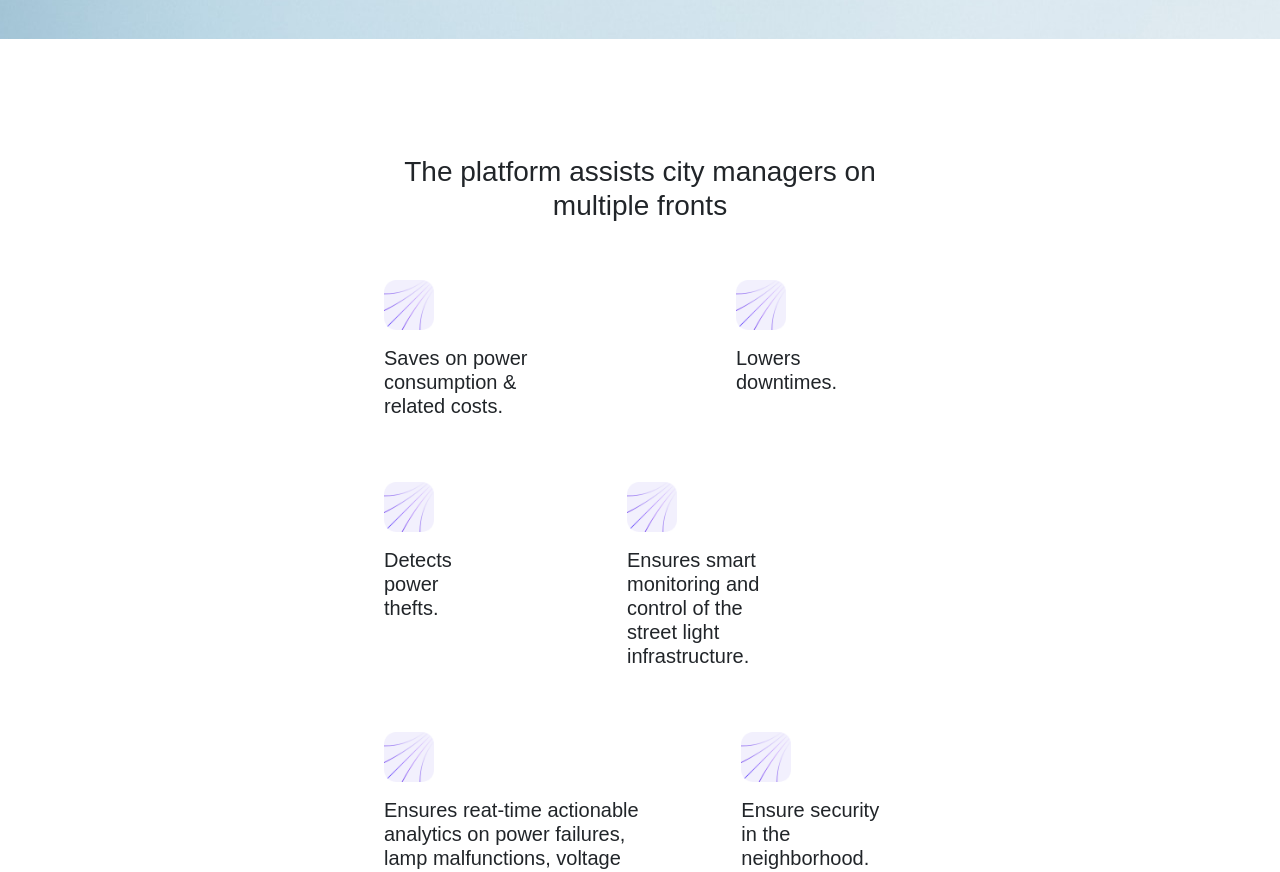
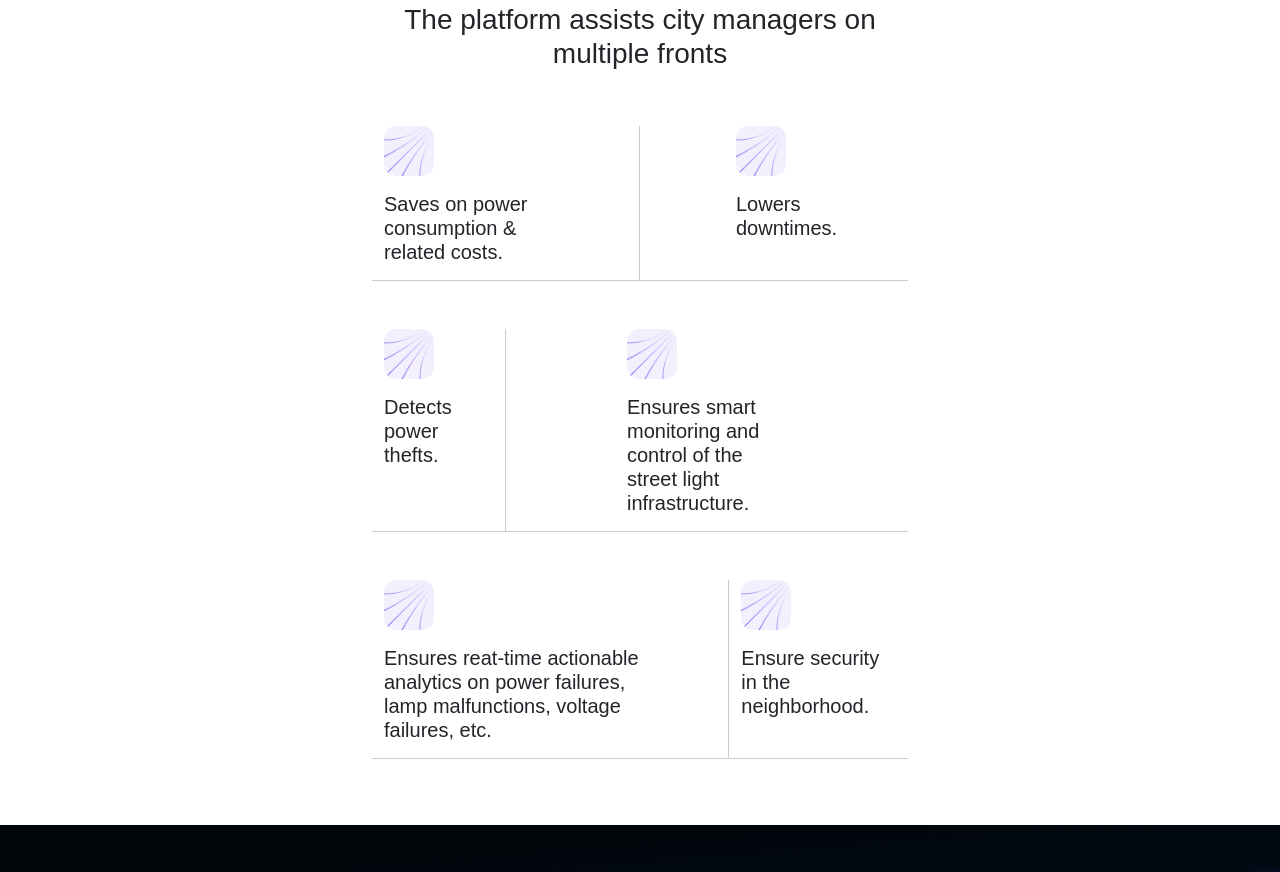
Before and after one commit to pradeepxdxd/blacksof-project, a React (Vite) app: page / in a window 1280 px wide. Shown: the part 2700-3572 px from the top of the page. Built offline with nearby package versions, Linux system fonts and the light colour scheme.

Commit message:
fix: responsiveness

```diff
--- a/src/components/content/Content.css
+++ b/src/components/content/Content.css
@@ -5,7 +5,6 @@
 
 .content-box {
     margin-top: 50px;
-    margin-bottom: 50px;
     width: 480px;
     font-family: sans-serif;
 }
--- a/src/components/content/Content.tsx
+++ b/src/components/content/Content.tsx
@@ -14,26 +14,56 @@ export default function Content() {
           </div>
         </div>
         <Row>
-          <Col className="col-left">
+          <Col
+            xs={12}
+            sm={6}
+            md={6}
+            lg={6}
+            xl={6}
+            className="col-left mt-5"
+            style={{
+              borderRight: "1px solid rgb(203, 203, 203)",
+              borderBottom: "1px solid rgb(203, 203, 203)",
+            }}
+          >
             <Card
               rule={{ width: 160 }}
               content="Saves on power consumption & related costs."
             />
           </Col>
-          <Col className="col-right">
+          <Col
+            xs={12}
+            sm={6}
+            md={6}
+            lg={6}
+            xl={6}
+            className="col-right mt-5"
+            style={{ borderBottom: "1px solid rgb(203, 203, 203)" }}
+          >
             <Card rule={{ width: 160 }} content="Lowers downtimes." />
           </Col>
         </Row>
-        <Row className="mt-5">
-          <Col xs={3}>
+        <Row>
+          <Col
+            className="mt-5"
+            xs={12}
+            sm={3}
+            style={{
+              borderBottom: "1px solid rgb(203, 203, 203)",
+              borderRight: "1px solid rgb(203, 203, 203)",
+            }}
+          >
             <Card rule={{ width: 160 }} content="Detects power thefts." />
           </Col>
           <Col
-            xs={9}
+            className="mt-5"
+            xs={12}
+            sm={9}
             style={{
               display: "flex",
               justifyContent: "center",
               alignItems: "center",
+              borderBottom: "1px solid rgb(203, 203, 203)",
             }}
           >
             <Card
@@ -42,14 +72,29 @@ export default function Content() {
             />
           </Col>
         </Row>
-        <Row className="mt-5">
-          <Col xs={8}>
+        <Row>
+          <Col
+            xs={12}
+            sm={8}
+            style={{
+              borderBottom: "1px solid rgb(203, 203, 203)",
+              borderRight: "1px solid rgb(203, 203, 203)",
+            }}
+            className="mt-5"
+          >
             <Card
               rule={{ width: 260 }}
               content="Ensures reat-time actionable analytics on power failures, lamp malfunctions, voltage failures, etc."
             />
           </Col>
-          <Col xs={4}>
+          <Col
+            xs={12}
+            sm={4}
+            style={{
+              borderBottom: "1px solid rgb(203, 203, 203)",
+            }}
+            className="mt-5"
+          >
             <Card
               rule={{ width: 160 }}
               content="Ensure security in the neighborhood."
--- a/src/components/ecosystem/Ecosystem.tsx
+++ b/src/components/ecosystem/Ecosystem.tsx
@@ -15,9 +15,10 @@ export default function Ecosystem() {
         <h3 className="eco-desc">
           How does a smart street light ecosystem work?
         </h3>
-        <div className="mt-5">
+        <div className="mt-2">
           <Row>
             <Col
+              className="mt-5"
               style={{
                 display: "flex",
                 justifyContent: "flex-start",
@@ -34,6 +35,7 @@ export default function Ecosystem() {
               />
             </Col>
             <Col
+              className="mt-5"
               style={{
                 display: "flex",
                 justifyContent: "center",
@@ -49,6 +51,7 @@ export default function Ecosystem() {
               />
             </Col>
             <Col
+              className="mt-5"
               style={{
                 display: "flex",
                 justifyContent: "flex-end",
@@ -66,7 +69,7 @@ export default function Ecosystem() {
             </Col>
           </Row>
           <div
-            style={{ marginTop: "6rem", marginBottom: "7rem" }}
+            // style={{ marginTop: "6rem", marginBottom: "7rem" }}
             className="d-flex justify-content-center align-item-center"
           >
             <Row
@@ -79,6 +82,7 @@ export default function Ecosystem() {
                   display: "flex",
                   justifyContent: "center",
                 }}
+                className="mt-5"
               >
                 <Card
                   images={[usersPng]}
@@ -88,6 +92,7 @@ export default function Ecosystem() {
                 />
               </Col>
               <Col
+                className="mt-5"
                 style={{
                   display: "flex",
                   justifyContent: "center",
--- a/src/components/footer/Footer.css
+++ b/src/components/footer/Footer.css
@@ -13,3 +13,87 @@
     justify-content: center;
     align-items: center;
 }
+
+.logo-header {
+    margin-left: 160px;
+    margin-top: 8rem;
+}
+
+.header-link {
+    display: flex;
+    justify-content: start;
+    width: 100%;
+    margin-top: 8.3rem;
+}
+
+.divider {
+    width: 50%;
+    margin-left: 150px;
+    height: 3px;
+    background-color: white;
+    color: white;
+    border: none;
+}
+
+.footer-link {
+    margin-left: 150px;
+    color: '#dedede'
+}
+
+@media (max-width: 813px) {
+    .logo-header {
+        margin-left: 100px;
+        margin-top: 8rem;
+    }
+
+    .header-link h6 {
+        font-size: smaller;
+    }
+
+    .divider {
+        width: 55%;
+        margin-left: 100px;
+        height: 3px;
+        background-color: white;
+        color: white;
+        border: none;
+    }
+
+    .footer-link {
+        margin-left: 90px;
+        color: '#dedede'
+    }
+
+    .footer-link h6 {
+        font-size: smaller;
+    }
+}
+
+@media (max-width: 528px) {
+    .header-link h6 {
+        font-size: xx-small;
+    }
+
+    .logo-header {
+        margin-left: 50px;
+        margin-top: 8rem;
+    }
+
+    .divider {
+        width: 55%;
+        margin-left: 50px;
+        height: 3px;
+        background-color: white;
+        color: white;
+        border: none;
+    }
+
+    .footer-link {
+        margin-left: 37px;
+        color: '#dedede'
+    }
+
+    .footer-link h6 {
+        font-size: xx-small;
+    }
+}
--- a/src/components/footer/Footer.tsx
+++ b/src/components/footer/Footer.tsx
@@ -7,7 +7,7 @@ export default function SmartLights() {
     <div className="smart-lights-container">
       <Row>
         <Col xs={6} sm={6} md={6} lg={6} xl={6}>
-          <div style={{ marginLeft: "160px", marginTop: "8rem" }}>
+          <div className="logo-header">
             <img
               src={logo}
               alt="Smart Lights Logo"
@@ -19,14 +19,14 @@ export default function SmartLights() {
         </Col>
         <Col className="header" xs={6} sm={6} md={6} lg={6} xl={6}>
           <div
-            className="d-flex justify-center-start"
+            className="d-flex justify-content-start header-link"
             style={{ width: "100%", marginTop: "8.3rem" }}
           >
-            <h6 style={{ marginRight: "45px", cursor: "pointer" }}>Product</h6>
-            <h6 className="mx-5" style={{ cursor: "pointer" }}>
+            <h6 style={{ marginRight: "30px", cursor: "pointer" }}>Product</h6>
+            <h6 className="mx-3" style={{ cursor: "pointer" }}>
               Software Service
             </h6>
-            <h6 className="mx-5" style={{ cursor: "pointer" }}>
+            <h6 className="mx-3" style={{ cursor: "pointer" }}>
               Follow Us
             </h6>
           </div>
@@ -34,20 +34,16 @@ export default function SmartLights() {
       </Row>
 
       <div style={{ marginTop: "230px" }}>
-        <hr
-          style={{
-            width: "50%",
-            marginLeft: "150px",
-            height: "3px",
-            backgroundColor: "white",
-            color: "white",
-            border: "none",
-          }}
+        <hr className="divider"
         />
-        <div className="d-flex" style={{marginLeft:'150px', color:'#dedede'}}>
-          <h6 className="mx-3">Privacy Policy</h6>{ '|'}
-          <h6 className="mx-3">Terms & Conditions</h6>{ '|'}
-          <h6 className="mx-3">Cookie Policy</h6>{ '|'}
+        <div
+          className="d-flex footer-link"
+        >
+          <h6 className="mx-3">Privacy Policy</h6>
+          &#124;
+          <h6 className="mx-3">Terms & Conditions</h6>
+          &#124;
+          <h6 className="mx-3">Cookie Policy</h6>
         </div>
       </div>
     </div>
--- a/src/components/product/Product.tsx
+++ b/src/components/product/Product.tsx
@@ -16,7 +16,7 @@ export default function Product() {
             development goals
           </h3>
 
-          <div className="d-flex mt-5" style={{ flexWrap: "wrap" }}>
+          <div className="d-flex mt-5 flex-wrap">
             <Button
               className="bg-btn"
               style={{
@@ -113,7 +113,14 @@ export default function Product() {
                     height: "100%",
                   }}
                 >
-                  <div style={{ width:'60%', marginLeft:'40px', marginTop:'7px', marginBottom:'7px' }}>
+                  <div
+                    style={{
+                      width: "60%",
+                      marginLeft: "40px",
+                      marginTop: "7px",
+                      marginBottom: "7px",
+                    }}
+                  >
                     <h6 style={{ fontWeight: "lighter" }}>Product 1/5</h6>
                     <h3>Centralized Control & Monitoring System</h3>
                     <p>
@@ -129,7 +136,11 @@ export default function Product() {
                         Know More
                       </NavLink>
                       <span className="mx-2">
-                        <img src={iconpng} alt="icon" style={{cursor:'pointer'}} />
+                        <img
+                          src={iconpng}
+                          alt="icon"
+                          style={{ cursor: "pointer" }}
+                        />
                       </span>
                     </div>
                   </div>
```
